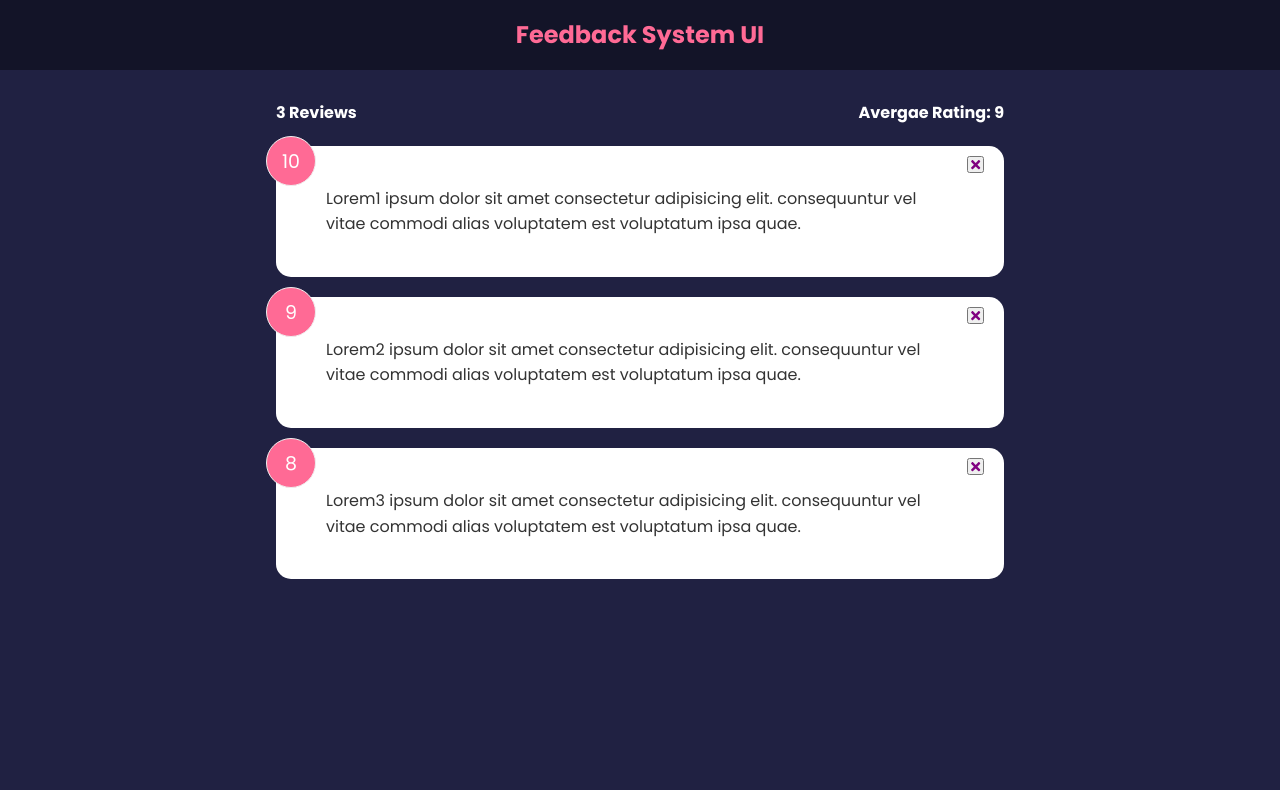
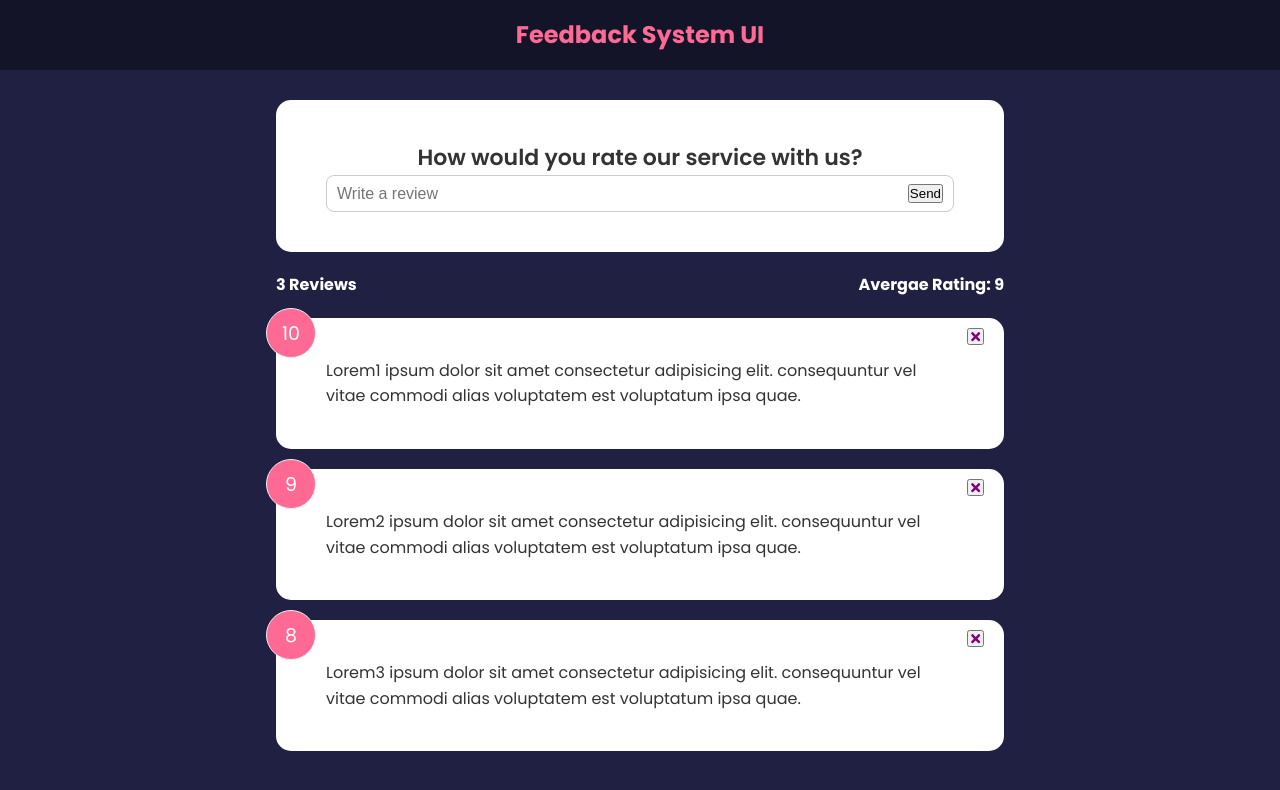
Before and after one commit to rajpaul8/Feedback_Application_React, a React (Create React App) app: page / in a window 1280 px wide. Shown: the top 790 px of the page. Built offline with nearby package versions, Linux system fonts and the light colour scheme.

Commit message:
Added form to share review Text only

```diff
--- a/src/App.js
+++ b/src/App.js
@@ -4,7 +4,7 @@
 import { useState } from "react";
 import FeedbackList from "./components/FeedbackList";
 import FeedbackStats from "./components/FeedbackStats";
-
+import FeedbackForm from './components/FeedbackForm'
 function App() {
   const [feedback, setFeedback] = useState(FeedbackData);
 
@@ -21,6 +21,7 @@
     <>
       <Header></Header>
       <div className="container">
+        <FeedbackForm></FeedbackForm>
         <FeedbackStats item={feedback}></FeedbackStats>
         <FeedbackList item={feedback} removeFeedback={removeFeedback} />
       </div>
--- /dev/null
+++ b/src/components/FeedbackForm.jsx
@@ -0,0 +1,32 @@
+import React from 'react'
+import Card from './shared/Card'
+import { useState } from 'react';
+
+function FeedbackForm() {
+    const [text, setText] = useState('')
+    const handleTextChange = (e) => {
+        e.preventDefault();
+        setText(e.target.value)
+    }
+  return (
+    <>
+      <Card>
+        <form>
+          <h2>How would you rate our service with us?</h2>
+          {/* @todo - Rating Service Ratio Button Option To be Added */}
+          <div className="input-group">
+            <input
+              type="text"
+              placeholder="Write a review"
+              onChange={handleTextChange}
+              value={text}
+                      />
+                      <button type="submit">Send</button>
+          </div>
+        </form>
+      </Card>
+    </>
+  );
+}
+
+export default FeedbackForm
```
